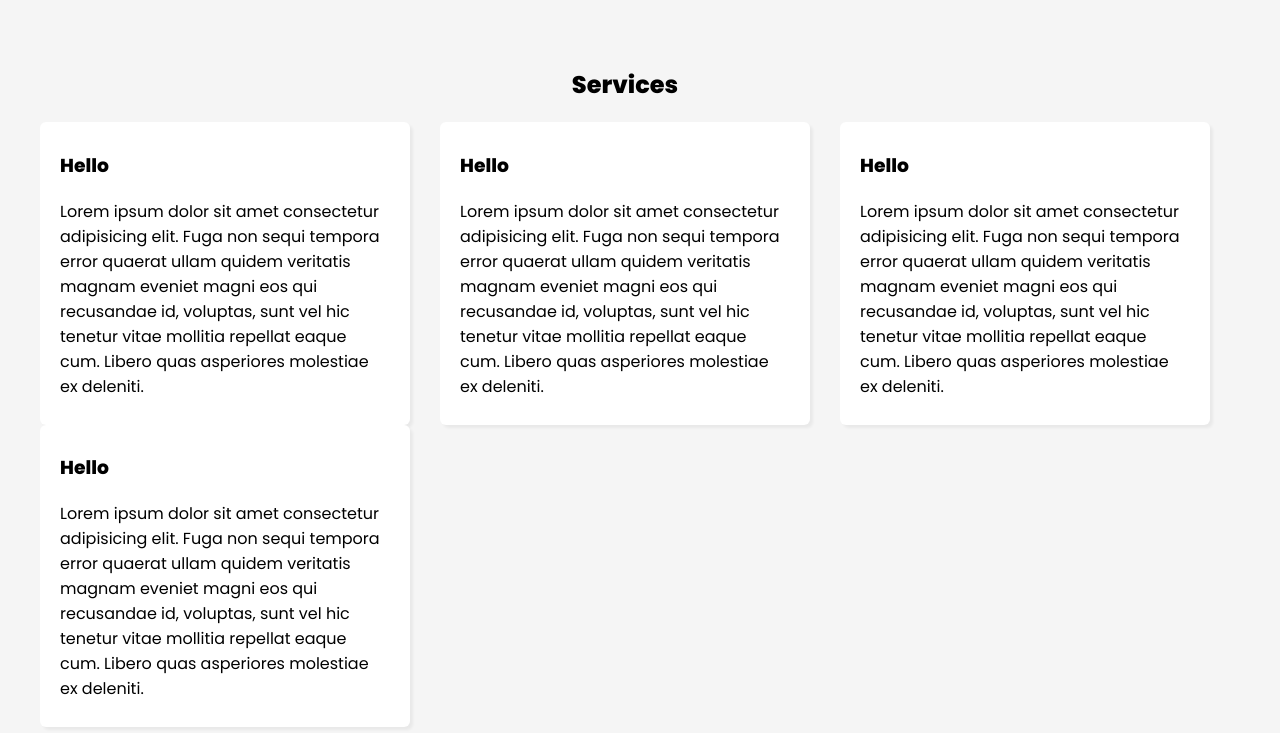
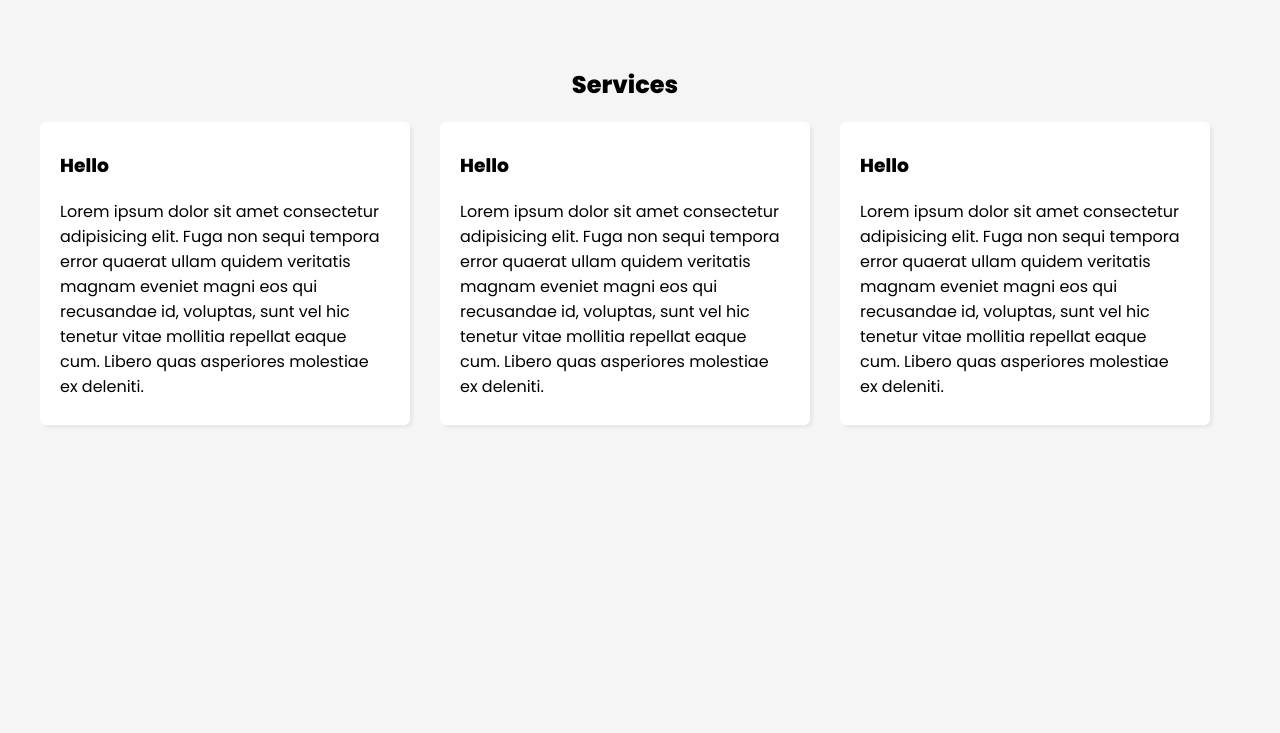
Before and after one commit to RedBoy5093/css-grid, a plain HTML site: page 6 - twelve-col/index.html in a window 1280 px wide. Shown: the part 621-1354 px from the top of the page. After the commit the page ends 1106 px from the top, so only its background shows below. Drawn offline with Linux system fonts and the light colour scheme.

Commit message:
Update index.html

```diff
--- a/6 - twelve-col/index.html
+++ b/6 - twelve-col/index.html
@@ -45,12 +45,6 @@
         veritatis magnam eveniet magni eos qui recusandae id, voluptas, sunt vel hic tenetur vitae mollitia repellat
         eaque cum. Libero quas asperiores molestiae ex deleniti.</p>
     </div>
-    <div class="card">
-      <h3>Hello</h3>
-      <p>Lorem ipsum dolor sit amet consectetur adipisicing elit. Fuga non sequi tempora error quaerat ullam quidem
-        veritatis magnam eveniet magni eos qui recusandae id, voluptas, sunt vel hic tenetur vitae mollitia repellat
-        eaque cum. Libero quas asperiores molestiae ex deleniti.</p>
-    </div>
   </main>
 </body>
 
```
